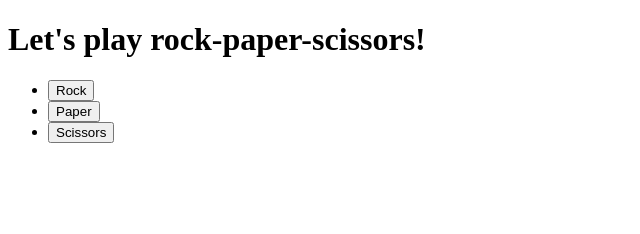
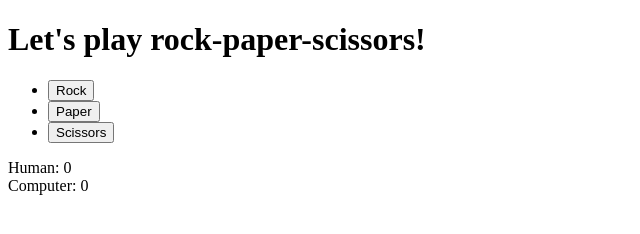
Before and after one commit to paulBlartCallMop/rock-paper-scissors, a plain HTML site: page index.html in a window 1280 px wide. Shown: the whole page, without its empty margins (0-640 px from the left). Drawn offline with Linux system fonts and the light colour scheme.

Commit message:
Add human/computer score display

```diff
--- a/index.html
+++ b/index.html
@@ -13,6 +13,8 @@
         <li><button id="paper">Paper</button></li>
         <li><button id="scissors">Scissors</button></li>
     </ul>
+    <div>Human: <span id="manScore">0</span></div>
+    <div>Computer: <span id="botScore">0</span></div>
     <div id="result"></div>
 </body>
 </html>
```
